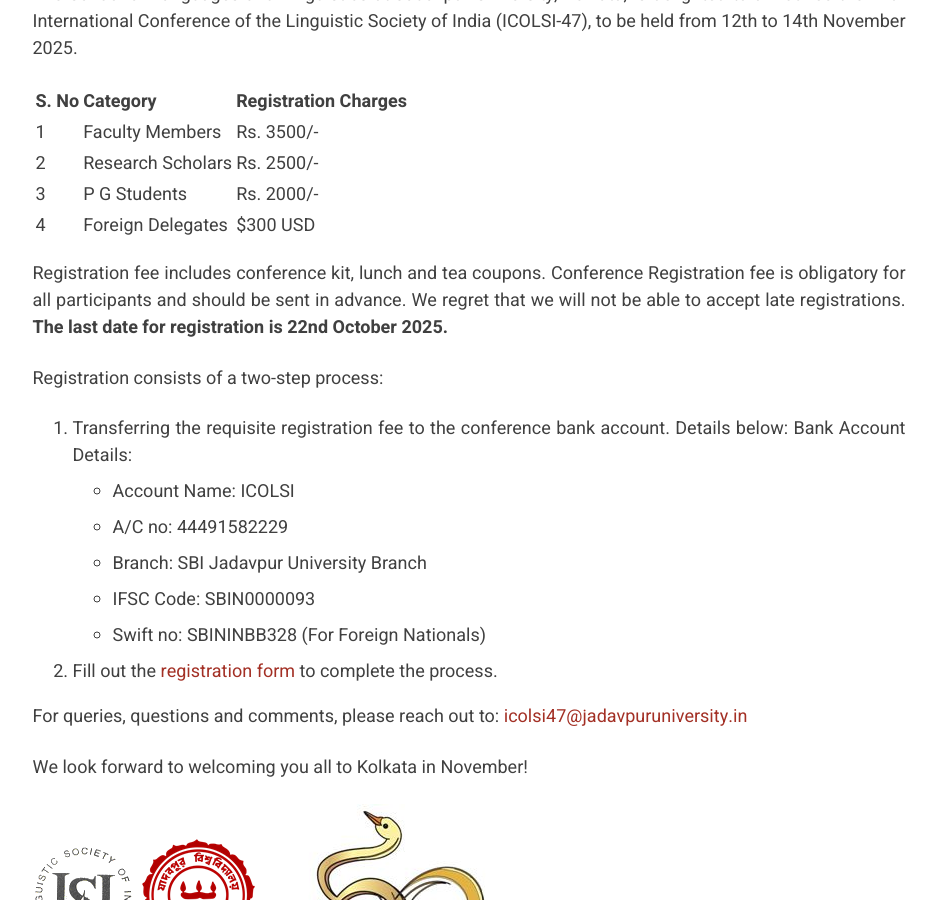
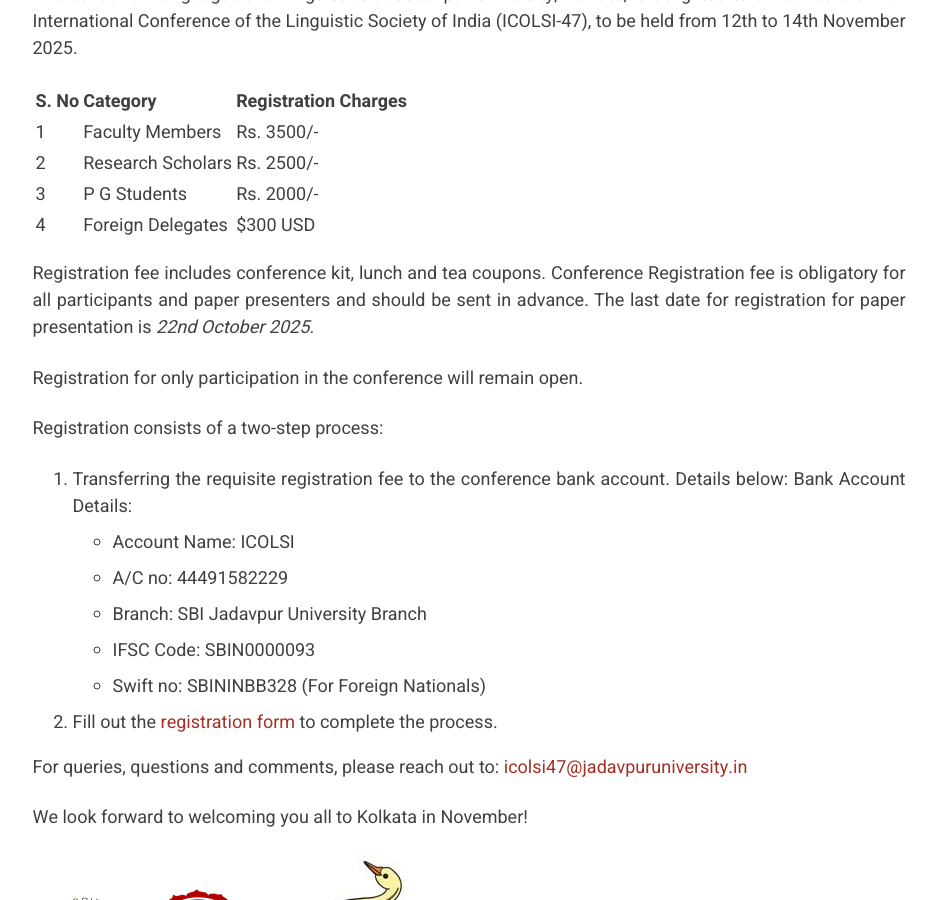
Before and after one commit to icolsi47/icolsi47.github.io, a Jekyll site: the page built from registration.md, in a window 1280 px wide and 900 px high, scrolled down 387 px. Shown: the whole window, without its empty margins (171-1108 px from the left). Built offline with Jekyll 4.4.1, drawn with Linux system fonts in a browser that asks for light colours.

Commit message:
registration for participation

```diff
--- a/registration.md
+++ b/registration.md
@@ -13,7 +13,9 @@ The School of Languages and Linguistics at Jadavpur University, Kolkata, is deli
 | 4     | Foreign Delegates  | $300 USD             |
 
 
-Registration fee includes conference kit, lunch and tea coupons. Conference Registration fee is obligatory for all participants and should be sent in advance. We regret that we will not be able to accept late registrations. **The last date for registration is 22nd October 2025.**
+Registration fee includes conference kit, lunch and tea coupons. Conference Registration fee is obligatory for all participants and paper presenters and should be sent in advance. The last date for registration for paper presentation is *22nd October 2025.*
+
+Registration for only participation in the conference will remain open.
 
 Registration consists of a two-step process:
 
@@ -25,7 +27,7 @@ Bank Account Details:
 - IFSC Code: SBIN0000093
 - Swift no: SBININBB328 (For Foreign Nationals)
 
-2. Fill out the [registration form](https://forms.gle/CS3jtWf4ChuEnT6q7) to complete the process.
+2. Fill out the [registration form](https://forms.gle/vo1Wuts1P5n9BY16A) to complete the process.
 
 For queries, questions and comments, please reach out to: <icolsi47@jadavpuruniversity.in>
 
```
